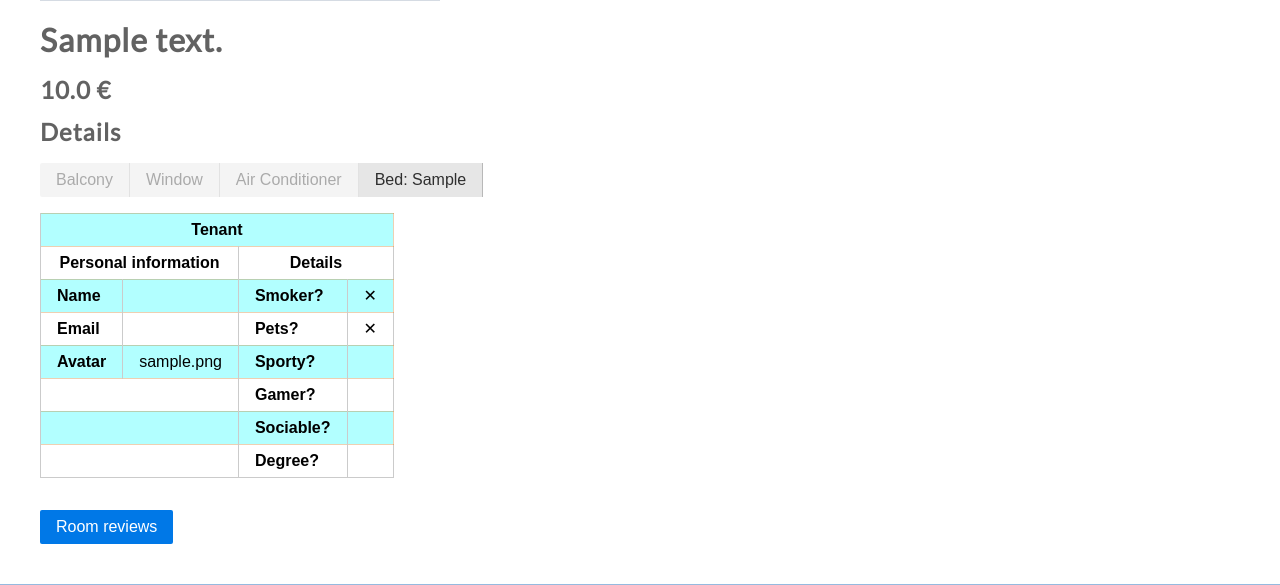
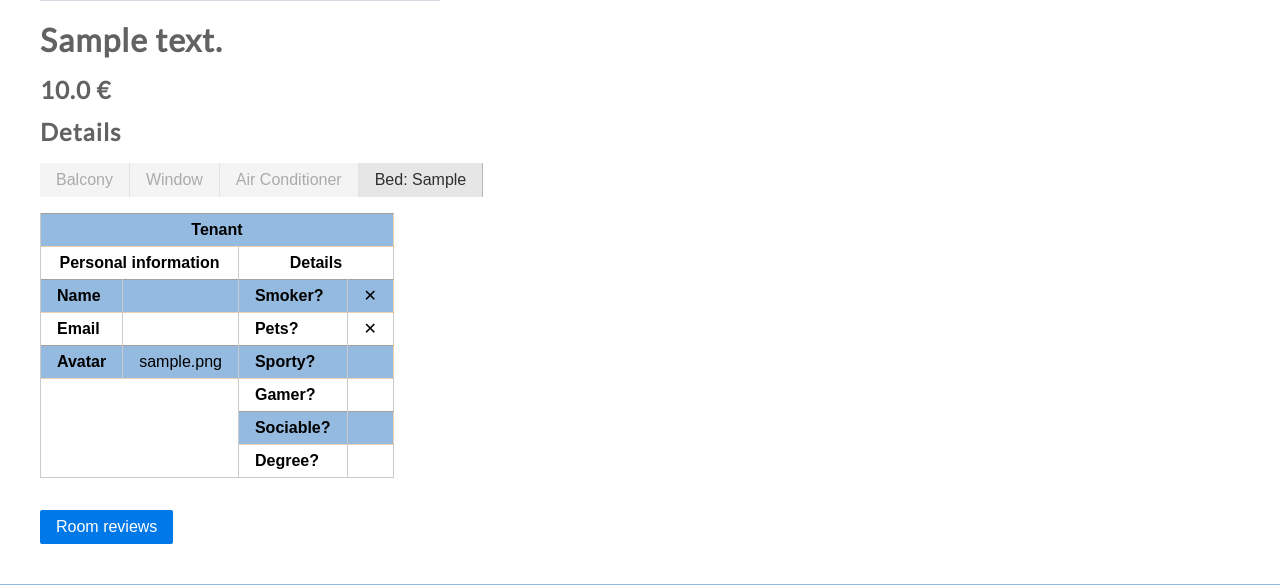
Before and after one commit to ISPP-ETSII/Web, a Django app: template templates/room/detail.html in a window 1280 px wide. Shown: the part 839-1424 px from the top of the page. Run offline with Django 3.2, Linux system fonts and the light colour scheme; tables that the repository leaves empty hold one stand-in row (values such as "Sample post"); the template is opened without the code that fills it: values that come from a table or form of the project are taken from there, most other values are stand-ins (such as "Sample title", 1, 10 or a date in 2020); grey boxes marked "Sample" are stand-in pictures; parts of the project's set-up code (start-up, migrations or seed data) failed here and were passed over; some libraries are stand-ins or nearby versions.

Commit message:
Actualización de color

```diff
--- a/templates/room/detail.html
+++ b/templates/room/detail.html
@@ -41,7 +41,7 @@
 
         <table class="pure-table">
 
-        <tr style="background: rgba(178, 255, 255, 1.0); border: 1px solid rgba(200, 100, 0, 0.3);">
+        <tr style="background: rgba(149, 186, 223); border: 1px solid rgba(200, 100, 0, 0.3);">
 
             <th colspan="5">Tenant</th>
 
@@ -55,7 +55,7 @@
 
         </tr>
 
-        <tr style="background: rgba(178, 255, 255, 1.0); border: 1px solid rgba(200, 100, 0, 0.3);">
+        <tr style="background: rgba(149, 186, 223); border: 1px solid rgba(200, 100, 0, 0.3);">
 
             <td><b>Name</b></td>
 
@@ -90,7 +90,7 @@
             </td>
 
         </tr>
-        <tr style="background: 	rgba(178, 255, 255, 1.0); border: 1px solid rgba(200, 100, 0, 0.3);">
+        <tr style="background: rgba(149, 186, 223); border: 1px solid rgba(200, 100, 0, 0.3);">
 
             <td><b>Avatar</b></td>
 
@@ -105,7 +105,7 @@
         </tr>
         <tr>
 
-            <td colspan="2"></td>
+            <td colspan="2" rowspan="3"></td>
 
             <td><b>Gamer?</b></td>
 
@@ -114,9 +114,7 @@
             </td>
 
         </tr>
-        <tr style="background: 	rgba(178, 255, 255, 1.0); border: 1px solid rgba(200, 100, 0, 0.3);">
-
-            <td colspan="2"></td>
+        <tr style="background: rgba(149, 186, 223); border: 1px solid rgba(200, 100, 0, 0.3);">
 
             <td><b>Sociable?</b></td>
 
@@ -126,8 +124,6 @@
 
         </tr>
         <tr>
-
-            <td colspan="2"></td>
 
             <td><b>Degree?</b></td>
 
```
